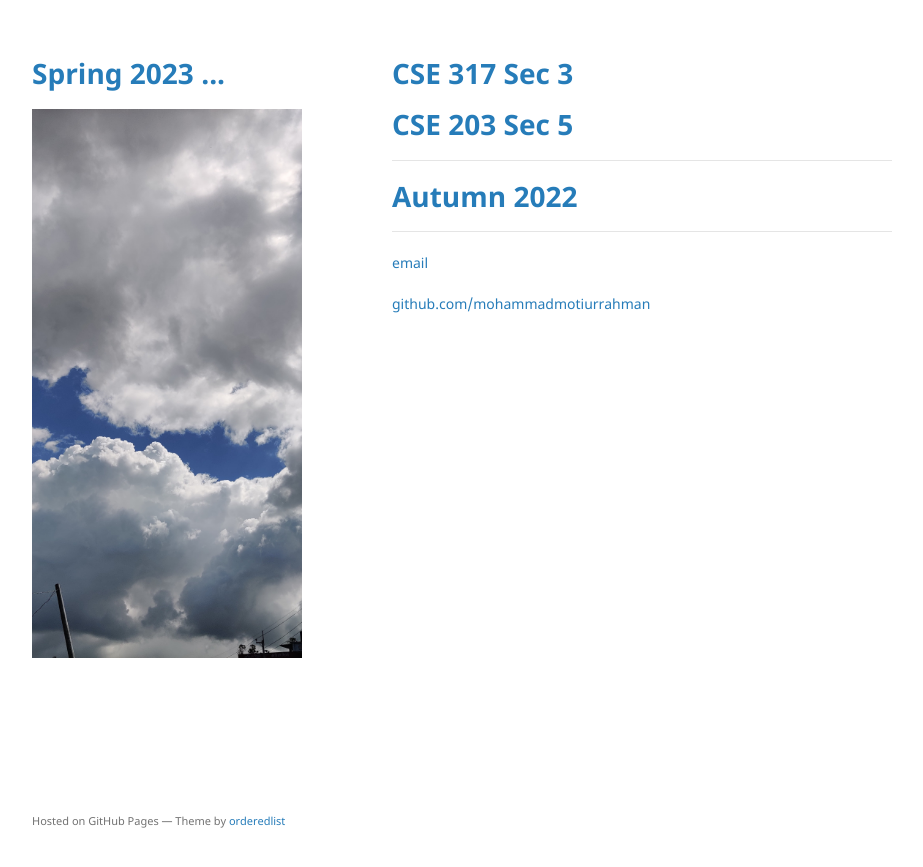
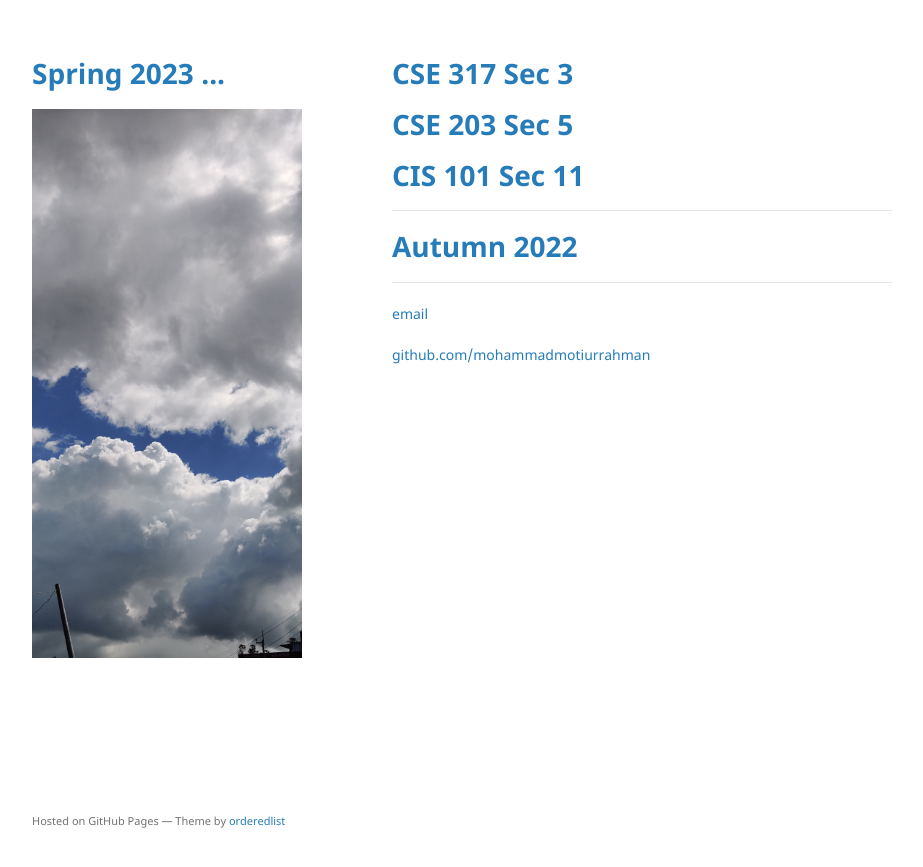
Before and after one commit to mohammadmotiurrahman/mohammadmotiurrahman.github.io, a Jekyll site: the page built from index.md, in a window 1280 px wide. Shown: the top 867 px of the page, without its empty margins (178-1101 px from the left). Built offline with Jekyll 4.4.1, drawn with Linux system fonts in a browser that asks for light colours; our own code applies the rules of GitHub Pages for plain Markdown files.

Commit message:
Update index.md

```diff
--- a/index.md
+++ b/index.md
@@ -1,6 +1,8 @@
 
 # [CSE 317 Sec 3](https://mohammadmotiurrahman.github.io/cse317_3)
 # [CSE 203 Sec 5](https://mohammadmotiurrahman.github.io/cse203_5)
+# [CIS 101 Sec 11](https://mohammadmotiurrahman.github.io/cis101_11)
+
 
 * * *
 # [Autumn 2022](https://mohammadmotiurrahman.github.io/autumn2022)
```
